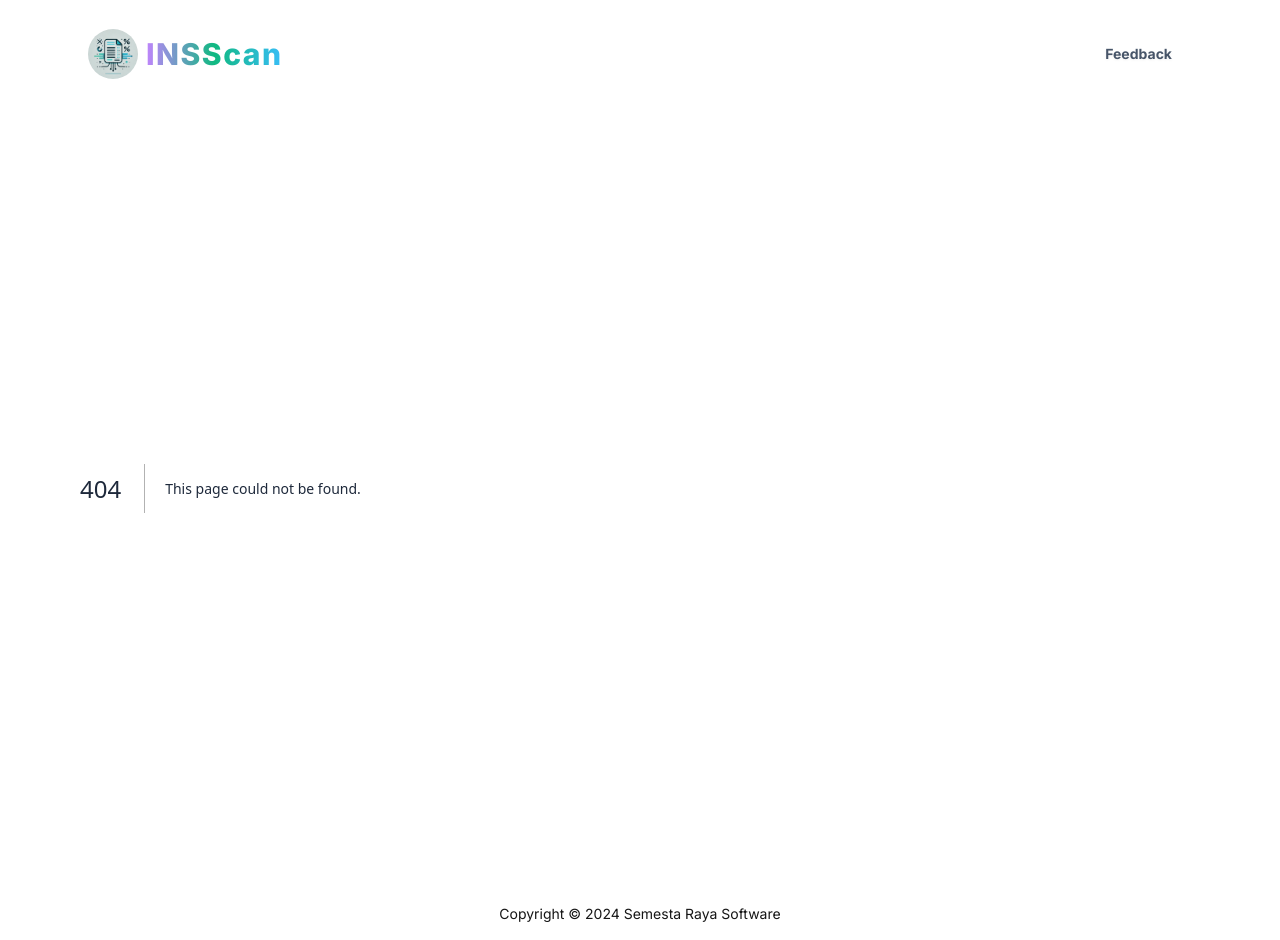
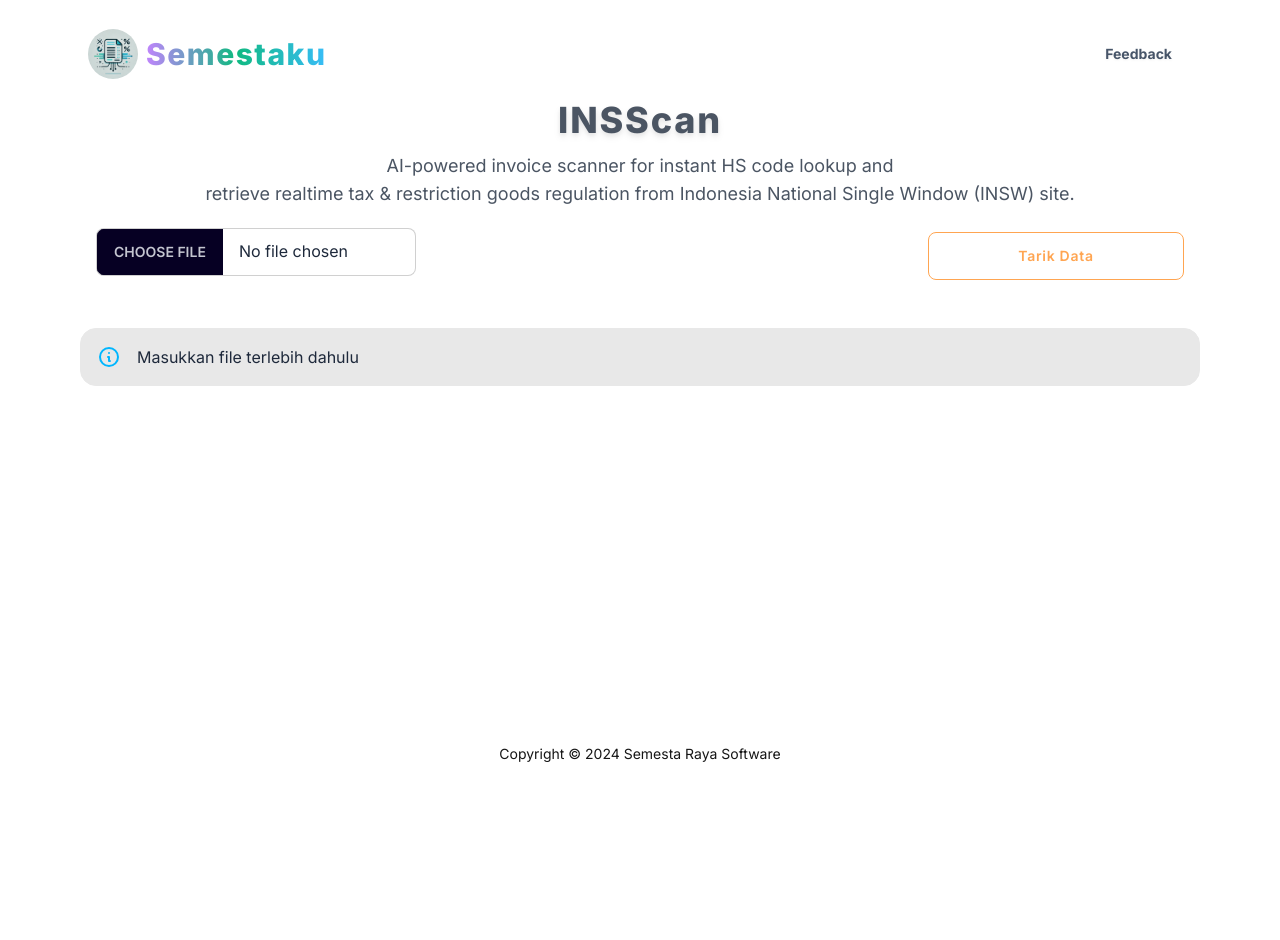
Before and after one commit to noiceorvoice/insscan, a Next.js app: page /inscann in a window 1280 px wide. Before the commit this address had no page. After the commit the page ends 800 px from the top, so only its background shows below. Built offline with nearby package versions, Linux system fonts and the light colour scheme.

Commit message:
move logic from child component to parent | create rayactivity service

```diff
--- /dev/null
+++ b/app/inscann/page.jsx
@@ -0,0 +1,17 @@
+import ActionTableWrapper from "../ui/FileReaderWrapper";
+import Title from "../ui/Title";
+
+const title = "INSScan";
+const description = [
+  "AI-powered invoice scanner for instant HS code lookup and",
+  "retrieve realtime tax & restriction goods regulation from Indonesia National Single Window (INSW) site.",
+];
+
+export default function InscannPage() {
+  return (
+    <div className='container'>
+      <Title title={title} descs={description} />
+      <ActionTableWrapper />
+    </div>
+  );
+}
--- /dev/null
+++ b/app/rayactivity/page.jsx
@@ -0,0 +1,44 @@
+"use client";
+
+import React, { useState, useEffect } from "react";
+import Title from "../ui/Title";
+
+const title = "Raya Activity Page";
+const descs = ["Still in development."];
+
+export default function RayactivityPage() {
+  const [time, setTime] = useState(new Date().toLocaleTimeString());
+
+  useEffect(() => {
+    const timer = setInterval(() => {
+      setTime(new Date().toLocaleTimeString());
+    }, 1000);
+
+    return () => clearInterval(timer);
+  }, []);
+
+  useEffect(() => {
+    const handleKeyDown = (event) => {
+      if (event.code === "Space") {
+        console.log(time);
+      }
+    };
+
+    window.addEventListener("keydown", handleKeyDown);
+
+    return () => {
+      window.removeEventListener("keydown", handleKeyDown);
+    };
+  }, [time]);
+
+  return (
+    <div className='container'>
+      <Title title={title} descs={descs} />
+      <div className='container flex justify-center h-screen mt-6'>
+        <p className='text-9xl tracking-wider bg-gradient-to-r from-purple-400 via-emerald-500 to-sky-400 bg-clip-text text-transparent font-extrabold'>
+          {time}
+        </p>
+      </div>
+    </div>
+  );
+}
--- a/app/ui/Button.jsx
+++ b/app/ui/Button.jsx
@@ -1,47 +1,11 @@
-import React, { useState } from "react";
-import { isValidFormat, makeExcel } from "../utils/utility";
-
-export default function Button({ fileData, setDataTable }) {
-  const [status, setStatus] = useState("Get Data");
-
-  const scrapeData = async () => {
-    setStatus("Loading...");
-
-    const parsedHsCode = fileData
-      .filter((row) => row.length !== 0)
-      .map((row) => row.filter((cell) => isValidFormat(cell)))
-      .reduce((arr1, arr2) => arr1.concat(arr2))
-      .map((hs) => ({ hs_code: hs }));
-
-    try {
-      const response = await fetch(
-        process.env.NODE_ENV === "production"
-          ? "https://insscan-alamasyaries-projects.vercel.app/api"
-          : "http://localhost:3000/api",
-        {
-          method: "POST",
-          headers: {
-            "Content-Type": "application/json",
-          },
-          body: JSON.stringify(parsedHsCode),
-        }
-      );
-
-      const data = await response.json();
-      makeExcel(data);
-      setStatus("Get Data");
-      setDataTable(null);
-    } catch (error) {
-      console.error("Error", error);
-    }
-  };
+export default function Button({ onClick, children }) {
   return (
     <button
       className={`btn btn-accent btn-outline w-full md:btn-wide tracking-wider text-slate-700`}
-      disabled={fileData === null}
-      onClick={scrapeData}
+      disabled={false}
+      onClick={onClick}
     >
-      {status}
+      {children}
     </button>
   );
 }
--- a/app/ui/FileReaderWrapper.jsx
+++ b/app/ui/FileReaderWrapper.jsx
@@ -1,6 +1,9 @@
 "use client";
 
 import React, { useState } from "react";
+
+import { arrayBuffer, convertBufferToJson } from "../utils/utility";
+import { isValidFormat, makeExcel } from "../utils/utility";
 
 import Table from "./Table";
 import Input from "./Input";
@@ -9,11 +12,65 @@ import Button from "./Button";
 export default function ActionTableWrapper() {
   const [fileData, setFileData] = useState(null);
 
+  const readExcelFile = (e) => {
+    const path = e.target.files[0]?.name;
+    const ext = path?.split(".").pop();
+
+    if (ext !== "xls" && ext !== "xlsx") {
+      alert("File yang kamu masukkan bukan file excel");
+      e.target.value = "";
+      return;
+    }
+
+    const bufferedFile = arrayBuffer(e.target.files[0]);
+    bufferedFile.then((buffer) => {
+      const jsonData = convertBufferToJson(buffer);
+      setFileData(jsonData);
+    });
+  };
+
+  const scrapeData = async () => {
+    if (!fileData) {
+      alert("File belum diinputkan");
+      return;
+    }
+
+    setStatus("Loading...");
+
+    const parsedHsCode = fileData
+      .filter((row) => row.length !== 0)
+      .map((row) => row.filter((cell) => isValidFormat(cell)))
+      .reduce((arr1, arr2) => arr1.concat(arr2))
+      .map((hs) => ({ hs_code: hs }));
+
+    try {
+      const response = await fetch(
+        process.env.NODE_ENV === "production"
+          ? "https://insscan-alamasyaries-projects.vercel.app/api"
+          : "http://localhost:3000/api",
+        {
+          method: "POST",
+          headers: {
+            "Content-Type": "application/json",
+          },
+          body: JSON.stringify(parsedHsCode),
+        }
+      );
+
+      const data = await response.json();
+      makeExcel(data);
+      setStatus("Get Data");
+      setFileData(null);
+    } catch (error) {
+      console.error("Error", error);
+    }
+  };
+
   return (
     <div>
       <div className='container space-y-2 p-4 md:flex md:justify-between md:items-center'>
-        <Input setFileData={setFileData} />
-        <Button fileData={fileData} setDataTable={setFileData} />
+        <Input handleChange={readExcelFile} />
+        <Button onClick={scrapeData}>Tarik Data</Button>
       </div>
       <Table fileData={fileData} />
     </div>
--- a/app/ui/Input.jsx
+++ b/app/ui/Input.jsx
@@ -3,24 +3,7 @@
 import React from "react";
 import { arrayBuffer, convertBufferToJson } from "../utils/utility";
 
-export default function Input({ setFileData }) {
-  const handleChange = (e) => {
-    const path = e.target.files[0]?.name;
-    const ext = path?.split(".").pop();
-
-    if (ext !== "xls" && ext !== "xlsx") {
-      alert("File yang kamu masukkan bukan file excel");
-      e.target.value = "";
-      return;
-    }
-
-    const bufferedFile = arrayBuffer(e.target.files[0]);
-    bufferedFile.then((buffer) => {
-      const jsonData = convertBufferToJson(buffer);
-      setFileData(jsonData);
-    });
-  };
-
+export default function Input({ handleChange }) {
   return (
     <input
       type='file'
--- a/app/ui/Navbar.jsx
+++ b/app/ui/Navbar.jsx
@@ -57,7 +57,7 @@ const Navbar = ({ links }) => {
                 className='rounded-full'
               />
               <span className='bg-gradient-to-r from-purple-400 via-emerald-500 to-sky-400 bg-clip-text text-transparent font-extrabold'>
-                INSScan
+                Semestaku
               </span>
             </Link>
           </div>
--- a/app/ui/Title.jsx
+++ b/app/ui/Title.jsx
@@ -1,17 +1,15 @@
 import React from "react";
 
-export default function Title() {
+export default function Title({ title, descs }) {
   return (
     <div className='container px-4'>
       <h1 className='text-4xl font-extrabold drop-shadow-md tracking-wider text-gray-600 text-center my-3'>
-        INSScan
+        {title}
       </h1>
       <div className='text-center text-gray-600 text-lg'>
-        <p>AI-powered invoice scanner for instant HS code lookup and</p>
-        <p className='mb-5'>
-          retrieve realtime tax & restriction goods regulation from Indonesia
-          National Single Window (INSW) site.
-        </p>
+        {descs.map((d, i) => (
+          <p key={i}>{d}</p>
+        ))}
       </div>
     </div>
   );
```
Also changed, not shown: app/ui/Actions.jsx (added).
